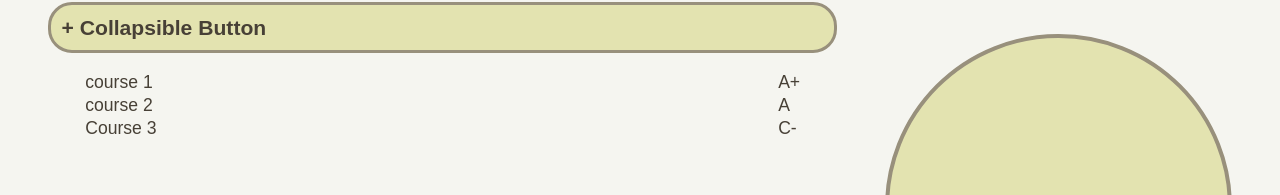
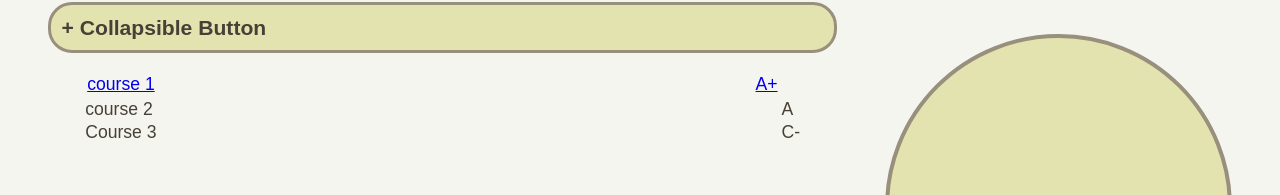
Before and after one commit to beryl-11/grade-tracker, a React (Vite) app: page / in a window 1280 px wide. Shown: the part 311-506 px from the top of the page. Built offline with nearby package versions, Linux system fonts and the light colour scheme.

Commit message:
moved collapsible semester group styling to separate css file

```diff
--- a/src/components/Collapsible.jsx
+++ b/src/components/Collapsible.jsx
@@ -1,11 +1,14 @@
+import "../css/Collapsible.css"
+import { Link } from "react-router-dom"
+
 function Collapsible() {
-    return <div className="collapsible semester-group">
+    return <div className="collapsible">
         <button type="button" className="collapsible-btn">Collapsible Button</button>
         <table className="collapsible-content">
-            <tr data-href="/details">
+            <Link to="/details"><tr>
                 <td className="course-name">course 1</td>
                 <td className="course-grade">A+</td>
-            </tr>
+            </tr></Link>
             <tr data-href="/details">
                 <td className="course-name">course 2</td>
                 <td className="course-grade">A</td>
--- /dev/null
+++ b/src/css/Collapsible.css
@@ -0,0 +1,29 @@
+.collapsible {
+    width: 100%;
+    font-size: 1.1rem;
+    /* border: 1px solid blue; */
+}
+
+.collapsible-btn {
+    width: 100%;
+    padding: 0.5em;
+    text-align: left;
+    font-size: 1.2em;
+    font-weight: 550;
+    margin: 1rem 0 0.5rem 0;
+}
+
+.collapsible-btn::before {
+    content: "+ ";
+}
+
+/* need way for this to stay on when toggled */
+.collapsible-btn.expanded::before {
+    content: "- ";
+}
+
+.collapsible-content {
+    margin: 0.5em 2em;
+    font-size: 1em;
+    text-align: left;
+}
--- a/src/css/style.css
+++ b/src/css/style.css
@@ -224,35 +224,7 @@ tr:nth-of-type(2n):not(.collapsible-content tr) {
     /* border: 1px solid skyblue; */
 }
 
-.semester-group {
-    width: 100%;
-    font-size: 1.1rem;
-    /* border: 1px solid blue; */
-}
 
-.collapsible-btn {
-    width: 100%;
-    padding: 0.5em;
-    text-align: left;
-    font-size: 1.2em;
-    font-weight: 550;
-    margin: 1rem 0 0.5rem 0;
-}
-
-.collapsible-btn::before {
-    content: "+ ";
-}
-
-/* need way for this to stay on when toggled */
-.collapsible-btn.expanded::before {
-    content: "- ";
-}
-
-.collapsible-content {
-    margin: 0.5em 2em;
-    font-size: 1em;
-    text-align: left;
-}
 
 .course-name {
     width: 100%;
```
